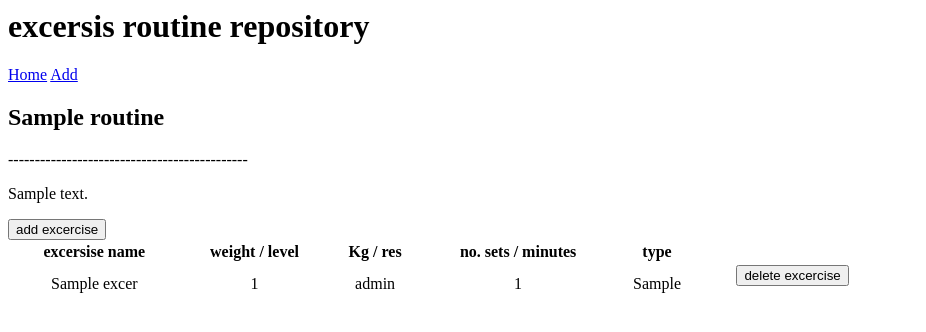
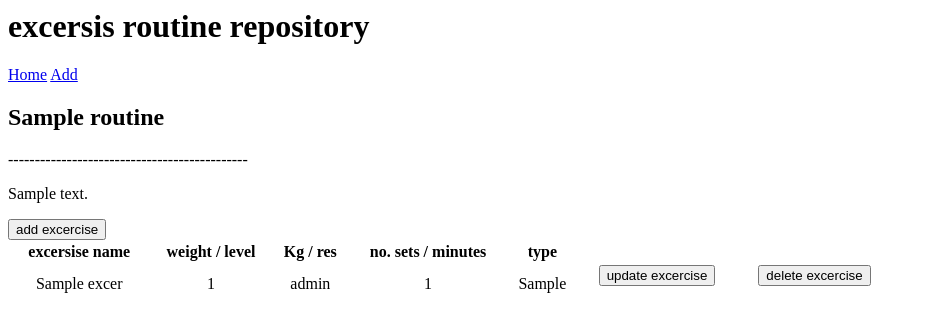
Before and after one commit to George-Rhodes/week6-project, a Python web app: template application/templates/routine.html in a window 1280 px wide. Shown: the top 332 px of the page, without its empty margins (0-926 px from the left). Run offline with Jinja, Linux system fonts and the light colour scheme; the template is opened without the code that fills it: most values are stand-ins (such as "Sample title", 1, 10 or a date in 2020).

```diff
--- a/application/templates/routine.html
+++ b/application/templates/routine.html
@@ -25,6 +25,9 @@
 <td style="text-align:center">{{ excer.level_type }}</td>
 <td style="text-align:center">{{ excer.set_length }}</td>
 <td style="text-align:center">{{ excer.set_type }}</td>
+<td style="text-align:center"><form action='{{ url_for('updateEx', idNum=excer.id) }}'>
+    <input type=submit value="update excercise">
+    </form></td>
 <td style="text-align:center"><form action='{{ url_for('deleteEx', idNum=excer.id) }}'>
     <input type=submit value="delete excercise">
     </form></td>
```
